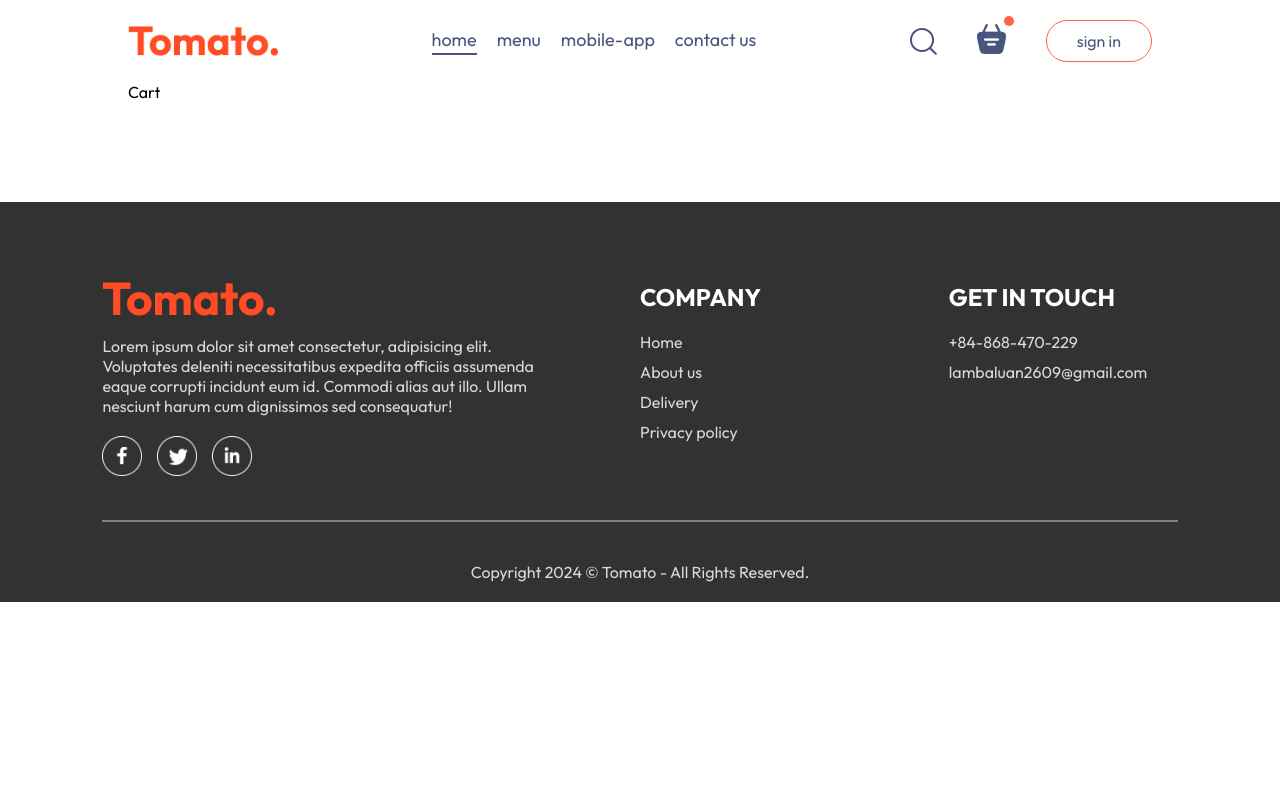
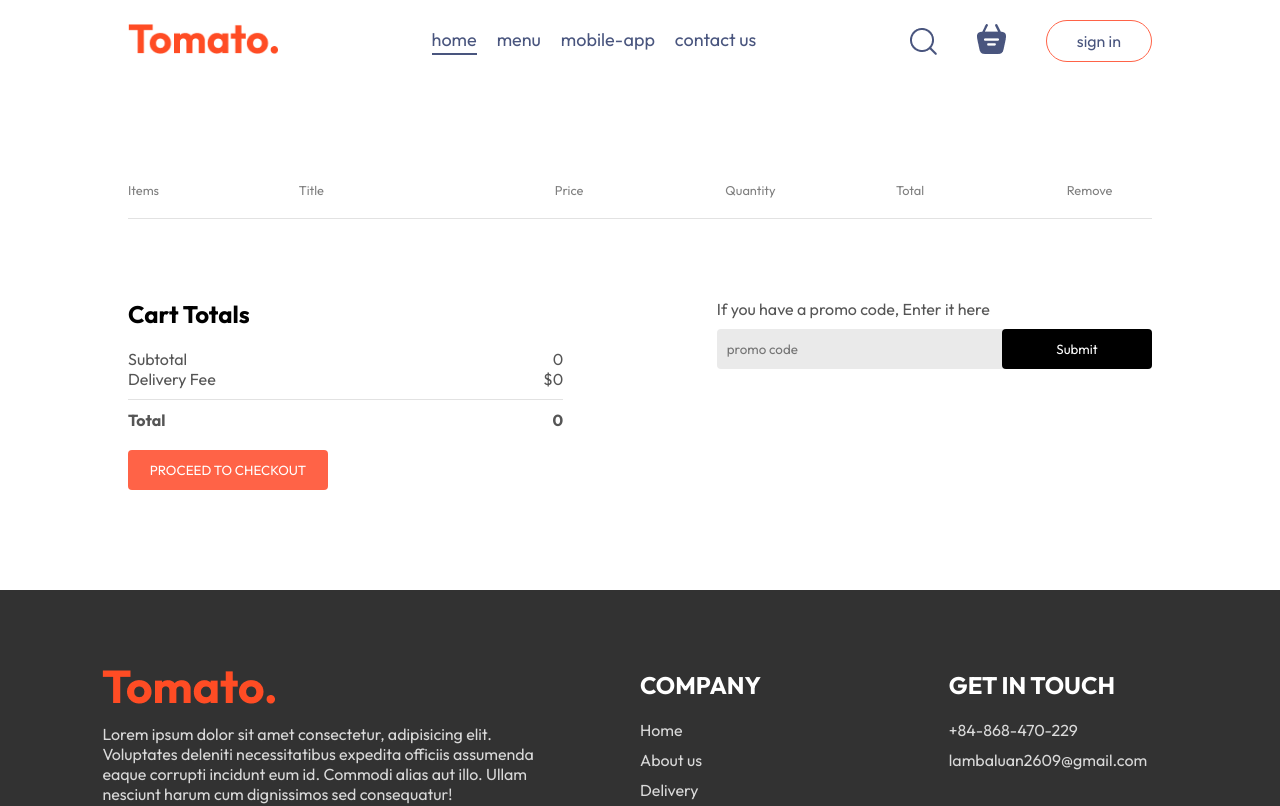
Before and after one commit to lambaluan2609/Food-Del, a React (Vite) app: page /cart in a window 1280 px wide. Shown: the top 806 px of the page. Built offline with nearby package versions, Linux system fonts and the light colour scheme.

Commit message:
Create Card Page

```diff
--- a/src/components/Navbar/Navbar.jsx
+++ b/src/components/Navbar/Navbar.jsx
@@ -1,14 +1,17 @@
-import React, { useState } from 'react'
+import React, { useContext, useState } from 'react'
 import './Navbar.css'
 import assets from '../../assets/assets'
 import { Link } from 'react-router-dom'
+import { StoreContext } from '../../context/StoreContext'
 const Navbar = ({setShowLogin}) => {
 
     const [menu, setMenu] = useState("home")
 
+    const {getTotalCartAmount} = useContext(StoreContext)
+
   return (
     <div className='navbar'>
-        <img src={assets.logo} alt="" className="logo" />
+        <Link to={"/"}><img src={assets.logo} alt="" className="logo" /></Link>
         <ul className="navbar-menu">
             <Link to='/' onClick={()=>setMenu("home")} className={menu==="home"?"active":""}>home</Link>
             <a href='#explore-menu' onClick={()=>setMenu("menu")} className={menu==="menu"?"active":""}>menu</a>
@@ -18,8 +21,8 @@
         <div className="navbar-right">
             <img src={assets.search_icon} alt="" />
             <div className="navbar-search-icon">
-                <img src={assets.basket_icon} alt="" />
-                <div className="dot"></div>
+                <Link to='/cart'><img src={assets.basket_icon} alt="" /></Link>
+                <div className={getTotalCartAmount() === 0 ? "" : "dot"}></div>
             </div>
             <button onClick={()=>setShowLogin(true)}>sign in</button>
         </div>
--- a/src/context/StoreContext.jsx
+++ b/src/context/StoreContext.jsx
@@ -1,4 +1,4 @@
-import { createContext, useEffect, useState } from "react";
+import { createContext, useState } from "react";
 import { food_list } from "../assets/assets";
 
 export const StoreContext = createContext(null)
@@ -9,28 +9,38 @@
 
     const addToCart = (itemId) => {
         if (!cartItems[itemId]) {
-            setCartItems((prev) => ({...prev, [itemId]: 1}))
+            setCartItems((prev) => ({ ...prev, [itemId]: 1 }))
         }
         else {
-            setCartItems((prev) => ({...prev, [itemId]: prev[itemId] + 1}))
+            setCartItems((prev) => ({ ...prev, [itemId]: prev[itemId] + 1 }))
         }
 
     }
 
     const removeFromCart = (itemId) => {
-        setCartItems((prev) => ({...prev, [itemId]: prev[itemId] - 1}))
+        setCartItems((prev) => ({ ...prev, [itemId]: prev[itemId] - 1 }))
     }
 
-    useEffect(() => {
-        console.log(cartItems)
-    }, [cartItems])
+    const getTotalCartAmount = () => {
+        let totalAmount = 0
+        for (const item in cartItems) {
+
+                if (cartItems[item] > 0) {
+                    let itemInfo = food_list.find((product) => product._id === item)
+                    totalAmount += itemInfo.price * cartItems[item]
+                }
+        }
+        return totalAmount;
+
+    }
 
     const contextValue = {
         food_list,
         cartItems,
         setCartItems,
         addToCart,
-        removeFromCart
+        removeFromCart,
+        getTotalCartAmount
     }
 
     return (
--- a/src/pages/Cart/Cart.css
+++ b/src/pages/Cart/Cart.css
@@ -0,0 +1,93 @@
+    .cart{
+        margin-top: 100px;
+    }
+    .cart-items-title{
+        display: grid;
+        grid-template-columns: 1fr 1.5fr 1fr 1fr 1fr 0.5fr;
+        align-items: center;
+        color: grey;
+        font-size: max(1vw,12px);
+    }
+
+    .cart-items-item{
+        margin: 10px 0px;
+        color: black;
+    }
+
+    .cart-items-item img{
+        width: 50px;
+    }
+
+    .cart hr{
+        height: 1px;
+        background-color: #e2e2e2;
+        border: none;
+    }
+    .cart-items-item .cross{
+        cursor: pointer;
+    }
+    .cart-bottom{
+        margin-top: 80px;
+        display: flex;
+        justify-content: space-between;
+        gap: max(12vw,20px);
+    }
+    .cart-total{
+        flex: 1;
+        display: flex;
+        flex-direction: column;
+        gap: 20px;
+    }
+    .cart-total-details{
+        display: flex;
+        justify-content: space-between;
+        color: #555;
+    }
+    .cart-total hr{
+        margin: 10px 0px;
+    }
+    .cart-total button{
+        border: none;
+        color: white;
+        background-color: tomato;
+        width: max(15vw,200px);
+        padding: 12px 0px;
+        border-radius: 4px;
+        cursor: pointer;
+    }
+    .cart-promocode{
+        flex: 1;
+    }
+    .cart-promocode p{
+        color: #555;
+    }
+    .cart-promocode-input{
+        margin-top: 10px;
+        display: flex;
+        justify-content: space-between;
+        align-items: center;
+        background-color: #eaeaea;
+        border-radius: 4px;
+    }
+    .cart-promocode-input input{
+        background: transparent;
+        border: none;
+        outline: none;
+        padding-left: 10px;
+    }
+    .cart-promocode-input button{
+        width: max(10vw,150px);
+        padding: 12px 5px;
+        background-color: black;
+        border: none;
+        color: white;
+        border-radius: 4px;
+    }
+    @media (max-width: 750px) {
+        .cart-bottom{
+            flex-direction: column-reverse;
+        }
+        .cart-promocode{
+            justify-content: start;
+        }
+    }
--- a/src/pages/Cart/Cart.jsx
+++ b/src/pages/Cart/Cart.jsx
@@ -1,8 +1,75 @@
-import React from 'react'
+import React, { useContext } from 'react'
 import './Cart.css'
+import { StoreContext } from '../../context/StoreContext'
+import { useNavigate } from 'react-router-dom'
 const Cart = () => {
+
+  const { cartItems, food_list, removeFromCart, getTotalCartAmount } = useContext(StoreContext)
+
+  const navigate = useNavigate();
+
   return (
-    <div>Cart</div>
+    <div className='cart'>
+      <div className="cart-items">
+        <div className="cart-items-title">
+          <p>Items</p>
+          <p>Title</p>
+          <p>Price</p>
+          <p>Quantity</p>
+          <p>Total</p>
+          <p>Remove</p>
+        </div>
+        <br />
+        <hr />
+        {food_list.map((item, index) => {
+          if (cartItems[item._id] > 0) {
+            return (
+              <div key={index}>
+                <div className='cart-items-title cart-items-item'>
+                  <img src={item.image} alt="" />
+                  <p>{item.name}</p>
+                  <p>${item.price}</p>
+                  <p>{cartItems[item._id]}</p>
+                  <p>${item.price * cartItems[item._id]}</p>
+                  <p onClick={() => removeFromCart(item._id)} className='cross'>x</p>
+                </div>
+                <hr />
+              </div>
+            )
+          }
+        })}
+      </div>
+      <div className="cart-bottom">
+          <div className="cart-total">
+              <h2>Cart Totals</h2>
+              <div>
+                  <div className="cart-total-details">
+                      <p>Subtotal</p>
+                      <p>{getTotalCartAmount()}</p>
+                  </div>
+                  <div className="cart-total-details">
+                      <p>Delivery Fee</p>
+                      <p>${getTotalCartAmount()===0?0:2}</p>
+                  </div>
+                  <hr />
+                  <div className="cart-total-details">
+                      <b>Total</b>
+                      <b>{getTotalCartAmount()===0?0:getTotalCartAmount()+2}</b>
+                  </div>
+              </div>
+              <button onClick={() => navigate("/order")}>PROCEED TO CHECKOUT</button>
+          </div>
+          <div className="cart-promocode">
+            <div>
+                <p>If you have a promo code, Enter it here</p>
+                <div className='cart-promocode-input'>
+                      <input type="text" placeholder='promo code' />
+                      <button>Submit</button>
+                 </div>
+            </div>
+          </div>
+      </div>
+    </div>
   )
 }
 
```
